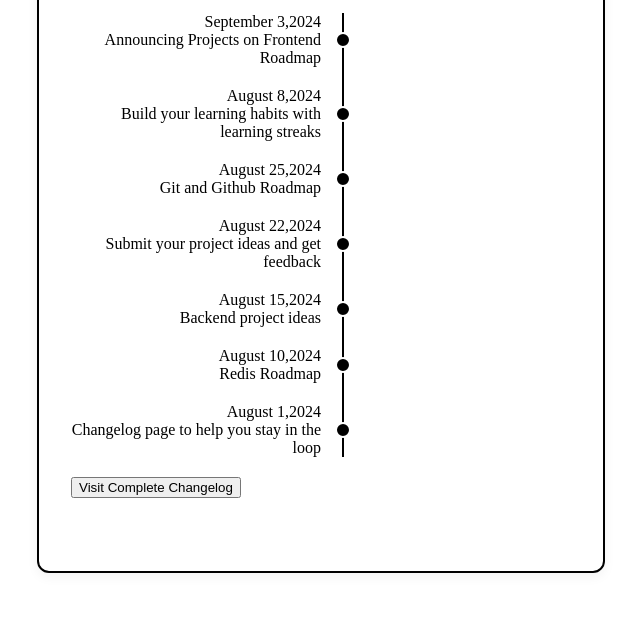
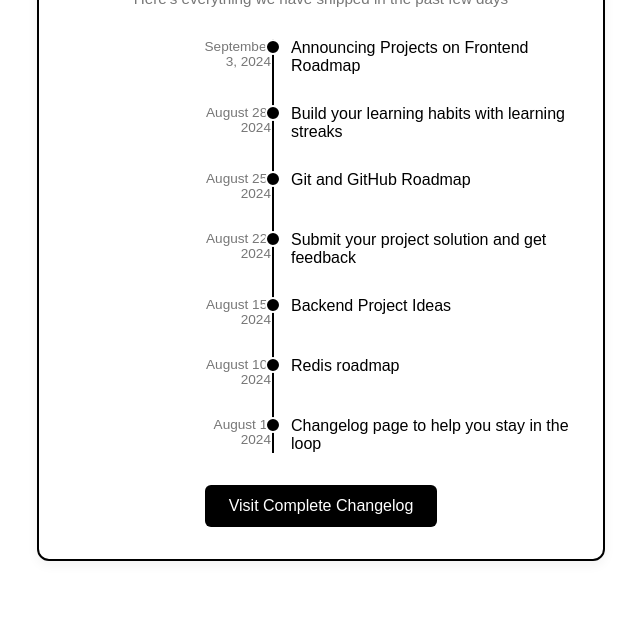
Before and after one commit to bibashmanjusubedi/ChangeLogComponent, a plain HTML site: page index.html in a window 1280 px wide. Shown: the part 181-800 px from the top of the page, without its empty margins (319-959 px from the left). Drawn offline with Linux system fonts and the light colour scheme.

Commit message:
fix: UI fix

```diff
--- a/index.html
+++ b/index.html
@@ -1,5 +1,6 @@
 <!DOCTYPE html>
 <html lang="en">
+
 <head>
     <meta charset="UTF-8">
     <meta http-equiv="X-UA-Compatible" content="IE=edge">
@@ -7,50 +8,49 @@
     <title>ChangeLog Component</title>
     <link rel="stylesheet" href="style.css">
 </head>
+
 <body>
-
     <div class="changelog-container">
         <div class="changelog-header">
-            <h1>ChangeLog</h1>
+            <h1>Changelog</h1>
             <p>Here's everything we have shipped in the past few days</p>
         </div>
 
-
         <div class="timeline">
             <div class="timeline-item">
-                <div class="timeline-date">September 3,2024</div>
+                <div class="timeline-date">September 3, 2024</div>
                 <div class="timeline-content">Announcing Projects on Frontend Roadmap</div>
             </div>
             <div class="timeline-item">
-                <div class="timeline-date">August 8,2024</div>
+                <div class="timeline-date">August 28, 2024</div>
                 <div class="timeline-content">Build your learning habits with learning streaks</div>
             </div>
             <div class="timeline-item">
-                <div class="timeline-date">August 25,2024</div>
-                <div class="timeline-content">Git and Github Roadmap</div>
+                <div class="timeline-date">August 25, 2024</div>
+                <div class="timeline-content">Git and GitHub Roadmap</div>
             </div>
             <div class="timeline-item">
-                <div class="timeline-date">August 22,2024</div>
-                <div class="timeline-content">Submit your project ideas and get feedback</div>
+                <div class="timeline-date">August 22, 2024</div>
+                <div class="timeline-content">Submit your project solution and get feedback</div>
             </div>
             <div class="timeline-item">
-                <div class="timeline-date">August 15,2024</div>
-                <div class="timeline-content">Backend project ideas</div>
+                <div class="timeline-date">August 15, 2024</div>
+                <div class="timeline-content">Backend Project Ideas</div>
             </div>
             <div class="timeline-item">
-                <div class="timeline-date">August 10,2024</div>
-                <div class="timeline-content">Redis Roadmap</div>
+                <div class="timeline-date">August 10, 2024</div>
+                <div class="timeline-content">Redis roadmap</div>
             </div>
             <div class="timeline-item">
-                <div class="timeline-date">August 1,2024</div>
+                <div class="timeline-date">August 1, 2024</div>
                 <div class="timeline-content">Changelog page to help you stay in the loop</div>
             </div>
         </div>
+
         <div class="changelog-footer">
             <button>Visit Complete Changelog</button>
         </div>
     </div>
+</body>
 
-    <script src="script.js"></script>
-</body>
 </html>
--- a/style.css
+++ b/style.css
@@ -1,99 +1,98 @@
-body{
-    display:flex;
-    justify-content:center;
+body {
+    display: flex;
+    justify-content: center;
     align-items: center;
-    background:white;
-    height:100vh;
-    margin:0;
+    background: #fff;
+    height: 100vh;
+    margin: 0;
+    font-family: Arial, sans-serif;
 }
 
-.changelog-container{
-    border:2px solid black;
+.changelog-container {
+    border: 2px solid #000;
     border-radius: 12px;
-    padding:2rem;
+    padding: 2rem;
     max-width: 500px;
-    width:100%;
-    height:80vh;
-    box-shadow: 0 4px 12px rgba(0,0,0,0.05);
+    width: 100%;
+    box-shadow: 0 4px 12px rgba(0, 0, 0, 0.05);
 }
 
-.changelog-header{
+.changelog-header {
     text-align: center;
+    margin-bottom: 2rem;
 }
 
-.changelog-header p{
-    color:#777;
+.changelog-header p {
+    color: #777;
+    margin-top: 0.5rem;
+    font-size: 0.95rem;
 }
 
 .timeline {
     position: relative;
-    margin: 0 auto;
-    padding: 0;
-}
-body{
-    display:flex;
-    justify-content:center;
-    align-items: center;
-    background:white;
-    height:100vh;
-    margin:0;
-}
-
-.changelog-container{
-    border:2px solid black;
-    border-radius: 12px;
-    padding:2rem;
-    max-width: 500px;
-    width:100%;
-    height:80vh;
-    box-shadow: 0 4px 12px rgba(0,0,0,0.05);
-}
-
-.changelog-header{
-    text-align: center;
-}
-
-.changelog-header p{
-    color:#777;
-}
-
-.timeline {
-    position: relative;
-    margin: 0 auto;
-    padding: 0;
+    padding-left: 120px;
+    /* space for date + line */
 }
 
 .timeline::before {
-    content: '';
+    content: "";
     position: absolute;
+    top: 0;
+    left: 201px;
+    /* line position */
     width: 2px;
-    background-color: black;
-    top: 0;
-    bottom: 0;
-    left: calc(50% + 21px);
+    height: 100%;
+    background-color: #000;
 }
 
-
-.timeline-item{
-    position:relative;
-    margin-bottom: 20px;
-    width:50%;
-    padding-right:40px;
-    text-align: right;
+.timeline-item {
+    position: relative;
+    margin-bottom: 30px;
+    display: flex;
+    align-items: flex-start;
 }
 
+.timeline-item .timeline-date {
+    width: 80px;
+    text-align: right;
+    margin-right: 20px;
+    color: #777;
+    font-size: 0.85rem;
+}
 
-.timeline-item::before{
-    content:"";
-    position:absolute;
-    top:50%;
-    right:10px;
-    transform:translateY(-50%);
-    width:12px;
-    height:12px;
-    background-color: black;
+.timeline-item .timeline-content {
+    flex: 1;
+}
+
+.timeline-item::before {
+    content: "";
+    position: absolute;
+    left: 74px;
+    /* dot center on the line */
+    top: 0;
+    width: 12px;
+    height: 12px;
+    background-color: #000;
     border-radius: 50%;
-    border:2px solid white;
+    border: 2px solid #fff;
     box-sizing: content-box;
-    z-index: 1;
 }
+
+.changelog-footer {
+    text-align: center;
+    margin-top: 2rem;
+}
+
+.changelog-footer button {
+    background: #000;
+    color: #fff;
+    padding: 0.75rem 1.5rem;
+    border: none;
+    border-radius: 6px;
+    cursor: pointer;
+    font-size: 1rem;
+}
+
+.changelog-footer button:hover {
+    background: #333;
+}
```
